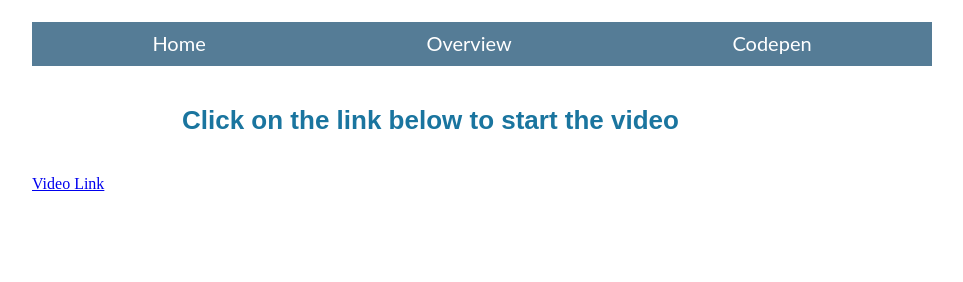
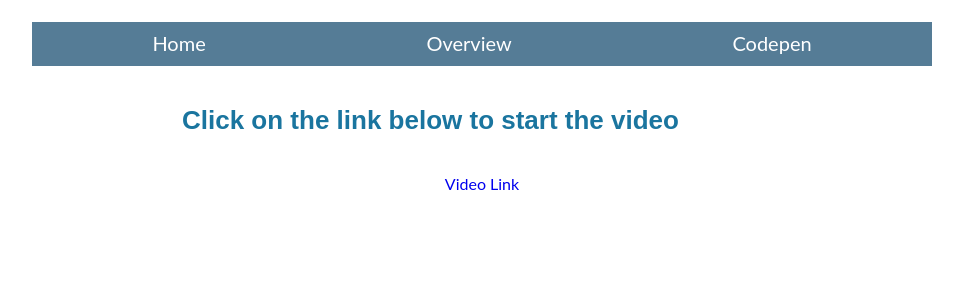
Before and after one commit to milamelo4/project, a plain HTML site: page index.html in a window 1280 px wide. Shown: the part 150-432 px from the top of the page, without its empty margins (158-1121 px from the left). Drawn offline with nearby package versions, Linux system fonts and the light colour scheme.

Commit message:
Updated css

```diff
--- a/proj-small.css
+++ b/proj-small.css
@@ -378,3 +378,14 @@ div .button a:hover{
     margin: 5px;
     line-height: 2.15;
 }
+.link a {
+    text-decoration: none;
+    font-family: var(--lato);
+    display: block;
+    text-align: center;
+}
+.link a:hover{
+    color: var(--color3);
+    background-color: var(--color1);
+    padding: 10px;
+}
```
